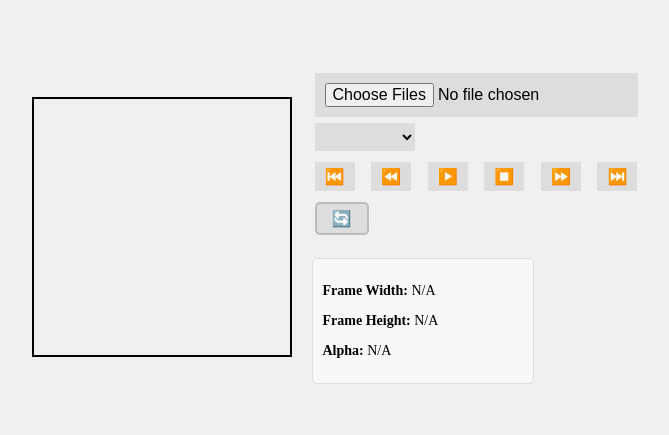
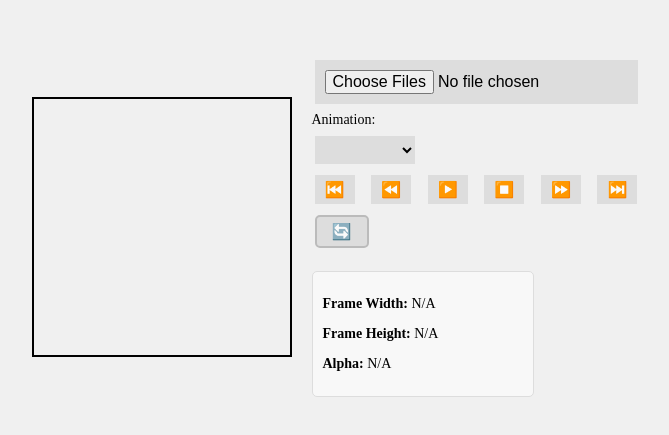
Before and after one commit to WowSoLaggy/aniview, a plain HTML site: page index.html in a window 1280 px wide. Shown: the part 173-608 px from the top of the page, without its empty margins (304-973 px from the left). Drawn offline with Linux system fonts and the light colour scheme.

Commit message:
(+) Added label

```diff
--- a/index.html
+++ b/index.html
@@ -90,12 +90,17 @@
             border-radius: 5px;
             width: 200px;
         }
+        #animation-label {
+            font-size: 14px;
+            margin: 5px 0;
+        }
     </style>
 </head>
 <body>
     <div id="image-frame"></div>
     <div id="controls">
         <input type="file" id="file-input" class="control-button" title="Open Image and JSON" accept=".png,.jpg,.jpeg,.json" multiple>
+        <label id="animation-label" for="animation-select">Animation:</label>
         <select id="animation-select" class="control-button" title="Select Animation"></select>
         <div id="animation-controls">
             <button id="go-to-beginning-btn" class="control-button" title="Go to Beginning">⏮️</button>
```
